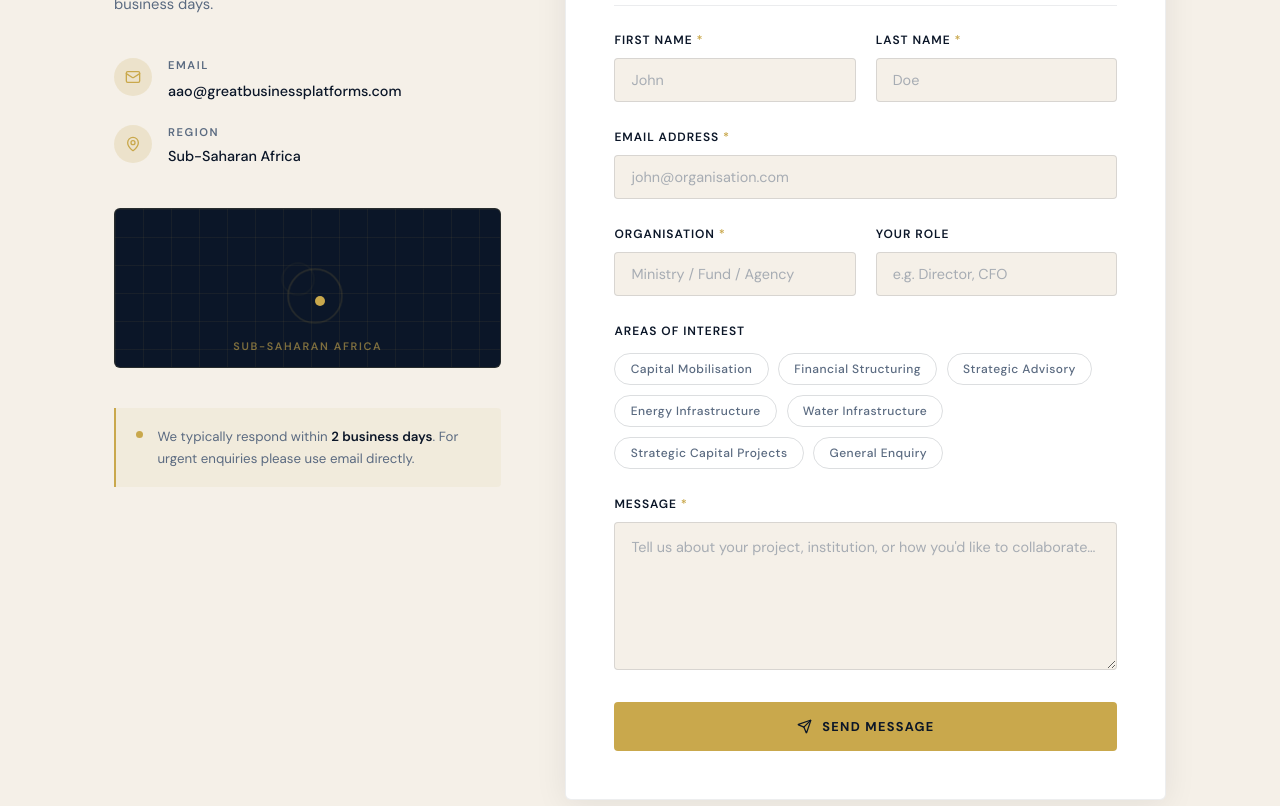
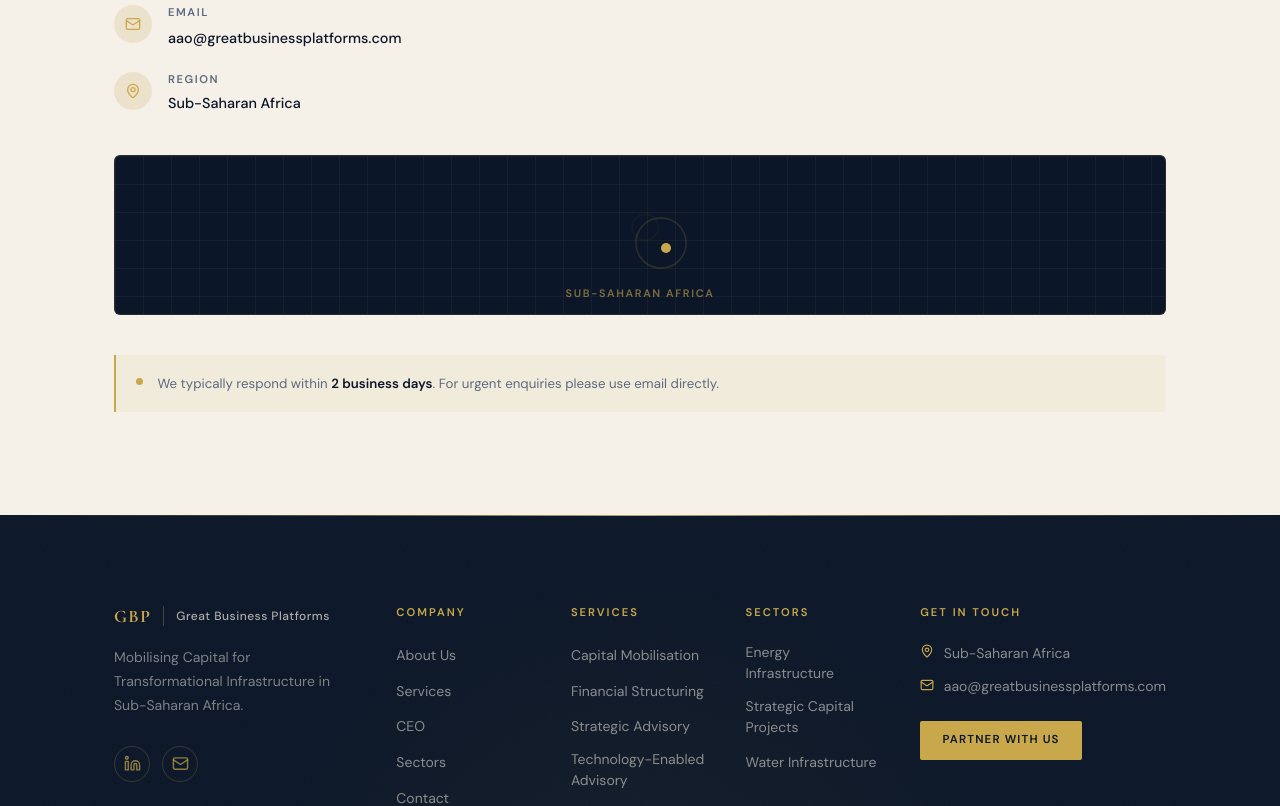
Before and after one commit to Aureuslogic/greatbusinessplatforms, a Next.js app: page /contact in a window 1280 px wide. Shown: the part 840-1646 px from the top of the page. Built offline with nearby package versions, Linux system fonts and the light colour scheme.

Commit message:
'update'

```diff
--- a/components/contact/index.tsx
+++ b/components/contact/index.tsx
@@ -1,7 +1,14 @@
 "use client";
 
 import { useEffect, useRef, useState } from "react";
-import { Mail, MapPin, Phone, Send, CheckCircle, AlertCircle } from "lucide-react";
+import {
+  Mail,
+  MapPin,
+  Phone,
+  Send,
+  CheckCircle,
+  AlertCircle,
+} from "lucide-react";
 import styles from "./styles.module.css";
 
 /* ─── Reveal hook ─── */
@@ -12,8 +19,13 @@
     const el = ref.current;
     if (!el) return;
     const obs = new IntersectionObserver(
-      ([e]) => { if (e.isIntersecting) { setVisible(true); obs.disconnect(); } },
-      { threshold }
+      ([e]) => {
+        if (e.isIntersecting) {
+          setVisible(true);
+          obs.disconnect();
+        }
+      },
+      { threshold },
     );
     obs.observe(el);
     return () => obs.disconnect();
@@ -21,8 +33,14 @@
   return { ref, visible };
 }
 
-function Reveal({ children, delay = 0, className = "" }: {
-  children: React.ReactNode; delay?: number; className?: string;
+function Reveal({
+  children,
+  delay = 0,
+  className = "",
+}: {
+  children: React.ReactNode;
+  delay?: number;
+  className?: string;
 }) {
   const { ref, visible } = useInView();
   return (
@@ -63,11 +81,11 @@
 
   const toggle = (item: string) =>
     setSelected((prev) =>
-      prev.includes(item) ? prev.filter((i) => i !== item) : [...prev, item]
+      prev.includes(item) ? prev.filter((i) => i !== item) : [...prev, item],
     );
 
   const handleChange = (
-    e: React.ChangeEvent<HTMLInputElement | HTMLTextAreaElement>
+    e: React.ChangeEvent<HTMLInputElement | HTMLTextAreaElement>,
   ) => setForm((p) => ({ ...p, [e.target.name]: e.target.value }));
 
   const handleSubmit = async (e: React.FormEvent) => {
@@ -80,21 +98,23 @@
 
   return (
     <main className={styles.main}>
-
       {/* ══ HERO BAND ══ */}
       <section className={styles.hero}>
         <div className={styles.heroBg} />
         <div className={styles.heroGlow} />
         <div className={styles.heroContent}>
-          <span className={`${styles.eyebrow} ${styles.heroAnimate1}`}>Get In Touch</span>
+          <span className={`${styles.eyebrow} ${styles.heroAnimate1}`}>
+            Get In Touch
+          </span>
           <h1 className={`${styles.heroTitle} ${styles.heroAnimate2}`}>
-            Let's Build Something<br />
+            Let's Build Something
+            <br />
             <em>Transformational</em>
           </h1>
           <div className={`${styles.heroRule} ${styles.heroAnimate3}`} />
           <p className={`${styles.heroSub} ${styles.heroAnimate3}`}>
-            Whether you represent a government, development finance institution, or
-            are an infrastructure investor — we'd like to hear from you.
+            Whether you represent a government, development finance institution,
+            or are an infrastructure investor — we'd like to hear from you.
           </p>
         </div>
       </section>
@@ -103,16 +123,14 @@
       <section className={styles.body}>
         <div className={styles.container}>
           <div className={styles.grid}>
-
             {/* ── LEFT: info panel ── */}
             <Reveal className={styles.infoPanel}>
-
               <div className={styles.infoBlock}>
                 <h2 className={styles.infoTitle}>How We Can Help</h2>
                 <p className={styles.infoText}>
-                  Great Business Platforms works with a select group of partners on
-                  high-impact infrastructure projects. Tell us about your project and
-                  we'll get back to you within two business days.
+                  Great Business Platforms works with a select group of partners
+                  on high-impact infrastructure projects. Tell us about your
+                  project and we'll get back to you within two business days.
                 </p>
               </div>
 
@@ -123,7 +141,10 @@
                   </div>
                   <div>
                     <p className={styles.contactLabel}>Email</p>
-                    <a href="mailto:aao@greatbusinessplatforms.com" className={styles.contactValue}>
+                    <a
+                      href="mailto:aao@greatbusinessplatforms.com"
+                      className={styles.contactValue}
+                    >
                       aao@greatbusinessplatforms.com
                     </a>
                   </div>
@@ -155,189 +176,10 @@
                   For urgent enquiries please use email directly.
                 </p>
               </div>
-
             </Reveal>
-
-            {/* ── RIGHT: form ── */}
-            <Reveal delay={180} className={styles.formPanel}>
-
-              {status === "success" ? (
-                <div className={styles.successState}>
-                  <div className={styles.successIcon}>
-                    <CheckCircle size={36} />
-                  </div>
-                  <h3 className={styles.successTitle}>Message Received</h3>
-                  <p className={styles.successText}>
-                    Thank you for reaching out. A member of our team will be in
-                    touch within two business days.
-                  </p>
-                  <button
-                    className={styles.successBtn}
-                    onClick={() => { setStatus("idle"); setForm({ firstName:"", lastName:"", email:"", organisation:"", role:"", message:"" }); setSelected([]); }}
-                  >
-                    Send Another Message
-                  </button>
-                </div>
-              ) : (
-                <form className={styles.form} onSubmit={handleSubmit} noValidate>
-
-                  <div className={styles.formHeader}>
-                    <h2 className={styles.formTitle}>Send Us a Message</h2>
-                    <p className={styles.formSub}>Fields marked <span className={styles.req}>*</span> are required.</p>
-                  </div>
-
-                  {/* name row */}
-                  <div className={styles.row}>
-                    <div className={styles.field}>
-                      <label className={styles.label} htmlFor="firstName">
-                        First Name <span className={styles.req}>*</span>
-                      </label>
-                      <input
-                        id="firstName"
-                        name="firstName"
-                        type="text"
-                        required
-                        autoComplete="given-name"
-                        className={styles.input}
-                        value={form.firstName}
-                        onChange={handleChange}
-                        placeholder="John"
-                      />
-                    </div>
-                    <div className={styles.field}>
-                      <label className={styles.label} htmlFor="lastName">
-                        Last Name <span className={styles.req}>*</span>
-                      </label>
-                      <input
-                        id="lastName"
-                        name="lastName"
-                        type="text"
-                        required
-                        autoComplete="family-name"
-                        className={styles.input}
-                        value={form.lastName}
-                        onChange={handleChange}
-                        placeholder="Doe"
-                      />
-                    </div>
-                  </div>
-
-                  {/* email */}
-                  <div className={styles.field}>
-                    <label className={styles.label} htmlFor="email">
-                      Email Address <span className={styles.req}>*</span>
-                    </label>
-                    <input
-                      id="email"
-                      name="email"
-                      type="email"
-                      required
-                      autoComplete="email"
-                      className={styles.input}
-                      value={form.email}
-                      onChange={handleChange}
-                      placeholder="john@organisation.com"
-                    />
-                  </div>
-
-                  {/* org + role row */}
-                  <div className={styles.row}>
-                    <div className={styles.field}>
-                      <label className={styles.label} htmlFor="organisation">
-                        Organisation <span className={styles.req}>*</span>
-                      </label>
-                      <input
-                        id="organisation"
-                        name="organisation"
-                        type="text"
-                        required
-                        className={styles.input}
-                        value={form.organisation}
-                        onChange={handleChange}
-                        placeholder="Ministry / Fund / Agency"
-                      />
-                    </div>
-                    <div className={styles.field}>
-                      <label className={styles.label} htmlFor="role">
-                        Your Role
-                      </label>
-                      <input
-                        id="role"
-                        name="role"
-                        type="text"
-                        className={styles.input}
-                        value={form.role}
-                        onChange={handleChange}
-                        placeholder="e.g. Director, CFO"
-                      />
-                    </div>
-                  </div>
-
-                  {/* areas of interest */}
-                  <div className={styles.field}>
-                    <p className={styles.label}>Areas of Interest</p>
-                    <div className={styles.tags}>
-                      {INTERESTS.map((item) => (
-                        <button
-                          key={item}
-                          type="button"
-                          onClick={() => toggle(item)}
-                          className={`${styles.tag} ${selected.includes(item) ? styles.tagActive : ""}`}
-                        >
-                          {item}
-                        </button>
-                      ))}
-                    </div>
-                  </div>
-
-                  {/* message */}
-                  <div className={styles.field}>
-                    <label className={styles.label} htmlFor="message">
-                      Message <span className={styles.req}>*</span>
-                    </label>
-                    <textarea
-                      id="message"
-                      name="message"
-                      required
-                      rows={5}
-                      className={styles.textarea}
-                      value={form.message}
-                      onChange={handleChange}
-                      placeholder="Tell us about your project, institution, or how you'd like to collaborate…"
-                    />
-                  </div>
-
-                  {status === "error" && (
-                    <div className={styles.errorBanner}>
-                      <AlertCircle size={16} />
-                      <span>Something went wrong. Please try again or email us directly.</span>
-                    </div>
-                  )}
-
-                  <button
-                    type="submit"
-                    disabled={status === "loading"}
-                    className={styles.submitBtn}
-                  >
-                    {status === "loading" ? (
-                      <span className={styles.spinner} />
-                    ) : (
-                      <>
-                        <Send size={15} />
-                        <span>Send Message</span>
-                      </>
-                    )}
-                  </button>
-
-                </form>
-              )}
-
-            </Reveal>
-
           </div>
         </div>
       </section>
-
     </main>
   );
 }
--- a/components/contact/styles.module.css
+++ b/components/contact/styles.module.css
@@ -137,8 +137,6 @@
 /* ─── 2-column grid ─── */
 .grid {
   display: grid;
-  grid-template-columns: 1fr 1.55fr;
-  gap: clamp(2.5rem, 5vw, 5rem);
   align-items: start;
 }
 @media (max-width: 900px) {
```
